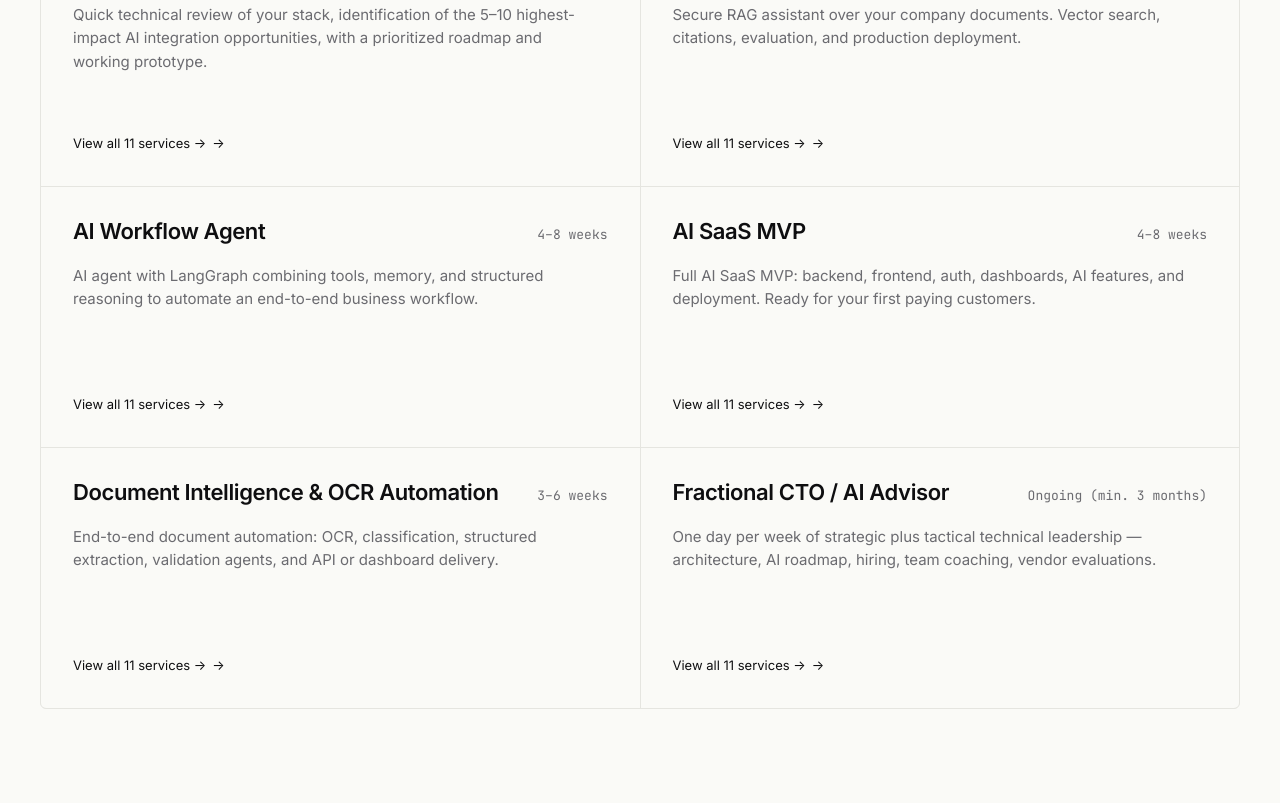
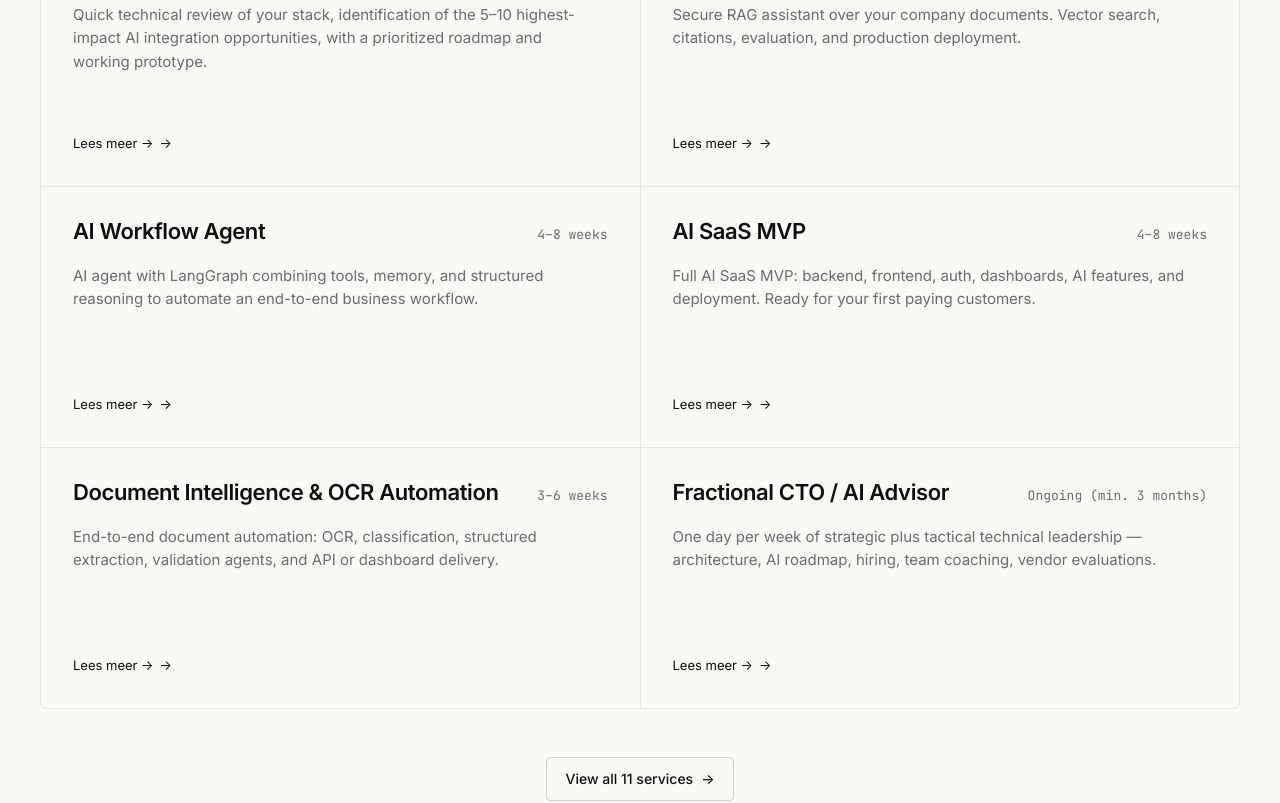
Before and after one commit to AbdellahJAIZE/jaizetech, a Next.js app: page /en in a window 1280 px wide. Shown: the part 1320-2123 px from the top of the page. Built offline with nearby package versions, Linux system fonts and the light colour scheme.

Commit message:
homepage: show 'view all 11 services' button under service grid

```diff
--- a/src/app/[locale]/page.tsx
+++ b/src/app/[locale]/page.tsx
@@ -78,6 +78,11 @@ function Home() {
             <ServiceCard key={i} index={i} />
           ))}
         </div>
+        <div className="show-all-services reveal">
+          <Link className="btn btn-secondary" href="/services">
+            {t('services.viewAll')}<span className="arrow">→</span>
+          </Link>
+        </div>
       </section>
 
       <hr className="hr-rule" />
--- a/src/components/ServiceCard.tsx
+++ b/src/components/ServiceCard.tsx
@@ -7,12 +7,10 @@ type Props = {
 
 export default function ServiceCard({ index }: Props) {
   const t = useTranslations('services');
-  const home = useTranslations('home');
 
   const item = (t.raw('items') as Array<{
     id: string;
     name: string;
-    price: string;
     duration: string;
     summary: string;
   }>)[index];
@@ -22,12 +20,11 @@ export default function ServiceCard({ index }: Props) {
       <div className="top">
         <h3>{item.name}</h3>
         <div className="price-block">
-          <span className="price">{item.price}</span>
-          <span>{item.duration}</span>
+          <span className="duration-only">{item.duration}</span>
         </div>
       </div>
       <p>{item.summary}</p>
-      <span className="read-more">{home('services.viewAll')} →</span>
+      <span className="read-more">Lees meer →</span>
     </Link>
   );
 }
```
